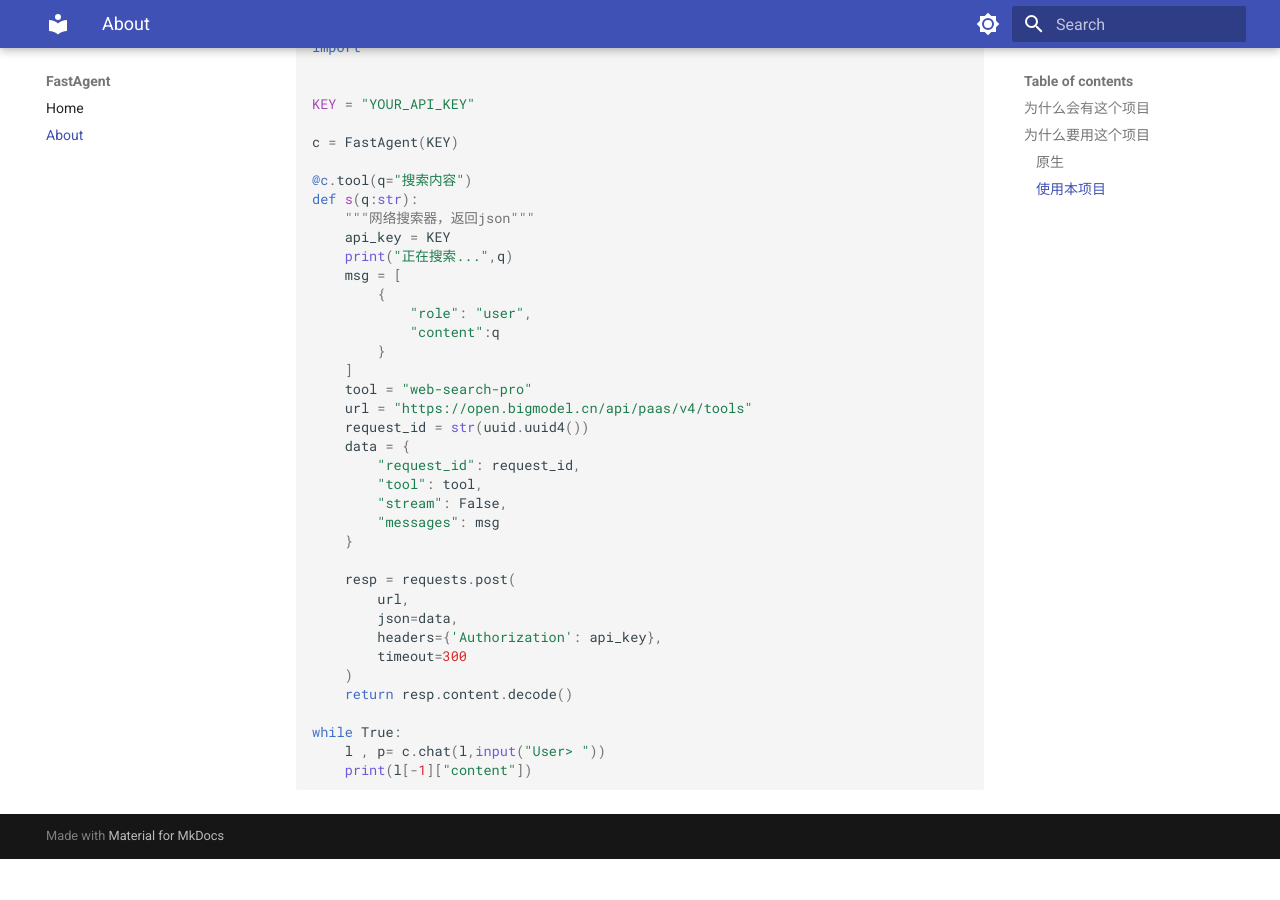
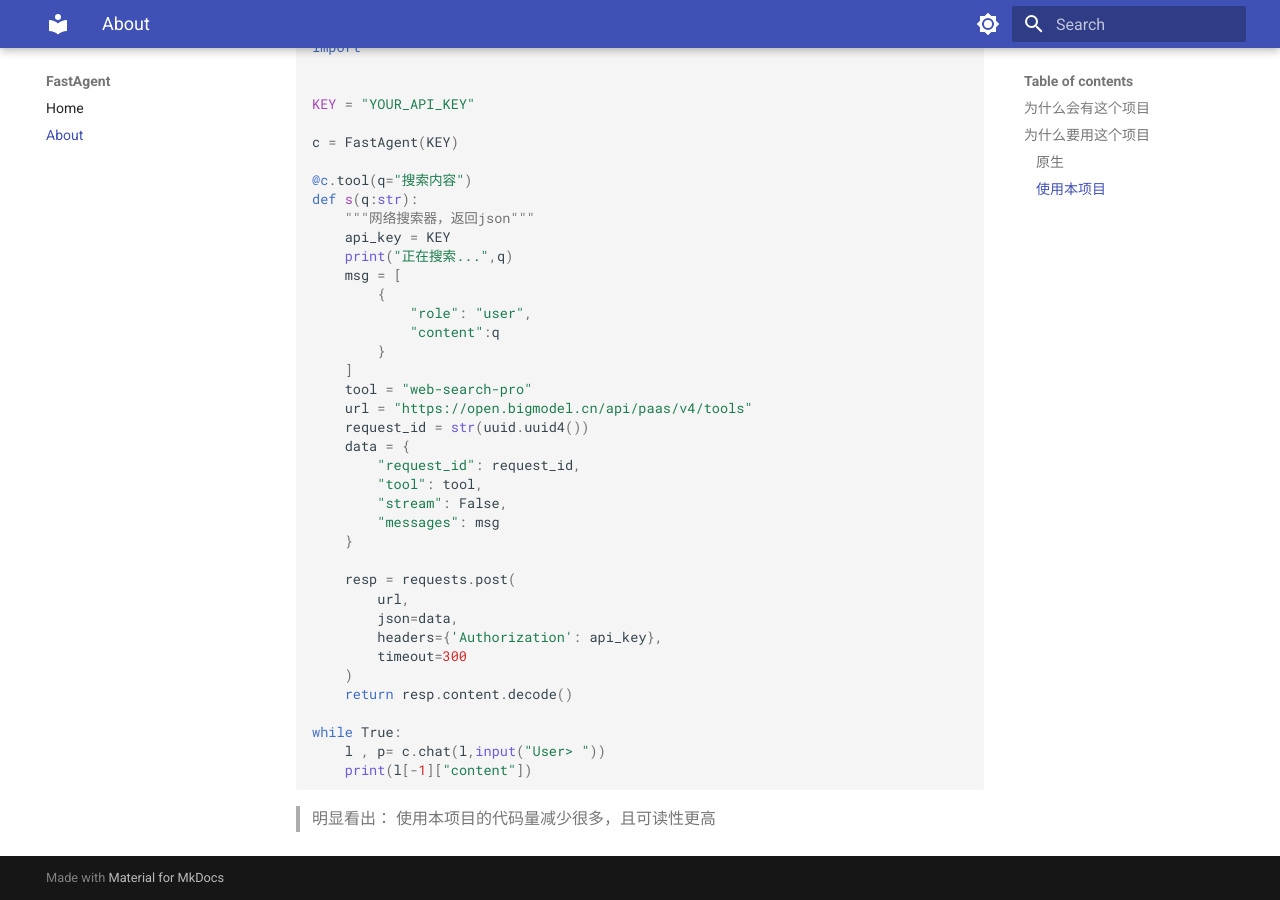
Before and after one commit to DETeam-GitHub/FastAgent_Docs, an MkDocs documentation site: the page built from docs/about.md, in a window 1280 px wide and 900 px high, scrolled down 2788 px. Built offline with MkDocs 1.6.1 and Material for MkDocs 9.7.7, drawn with Linux system fonts in a browser that asks for light colours; before the commit the page ends 3647 px from its top, so only the background shows below that.

Commit message:
简化代码示例

````diff
--- a/docs/about.md
+++ b/docs/about.md
@@ -175,3 +175,6 @@ while True:
     l , p= c.chat(l,input("User> "))
     print(l[-1]["content"])
 ```
+
+> 明显看出：
+> 使用本项目的代码量减少很多，且可读性更高
````
